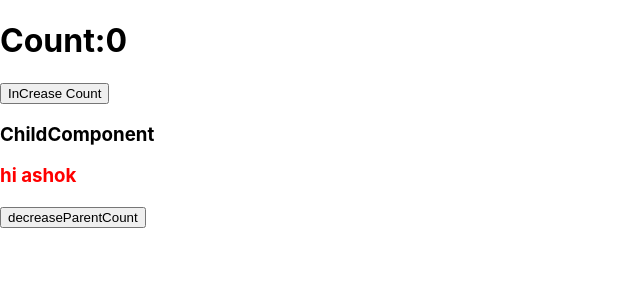
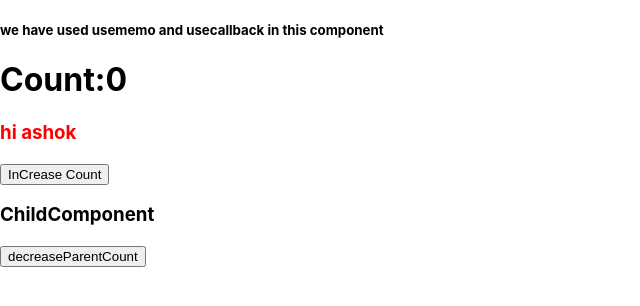
Before and after one commit to ashok-virat/React-top-api, a React (Create React App) app: page /useMemo in a window 1280 px wide. Shown: the top 306 px of the page, without its empty margins (0-640 px from the left). Built offline with nearby package versions, Linux system fonts and the light colour scheme.

Commit message:
use memo added to the parent component

```diff
--- a/src/Component/Home.js
+++ b/src/Component/Home.js
@@ -29,7 +29,7 @@ const Home = () => {
                 color: "white",
               }}
             >
-              useMemo
+              React Top Level Api
             </Link>
           </li>
         </ul>
--- a/src/Component/UseMemo/UseMemoChild.js
+++ b/src/Component/UseMemo/UseMemoChild.js
@@ -1,14 +1,13 @@
 import React, { memo } from "react";
 
 const UseMemoChild = memo((props) => {
-  const { decreaseCount,getCount } = props;
+  const { decreaseCount } = props;
   //memo component only render if the component props changes
   //see the console
   console.log("use memo child render");
   return (
     <div>
       <h3>ChildComponent</h3>
-      <h3 style={{ color: "red" }}>{getCount}</h3>
       <button onClick={decreaseCount}>decreaseParentCount</button>
     </div>
   );
--- a/src/Component/UseMemo/UseMemoParent.js
+++ b/src/Component/UseMemo/UseMemoParent.js
@@ -34,9 +34,11 @@ const useMemoParent = () => {
 
   return (
     <div>
+      <h5>we have used usememo and usecallback in this component</h5>
       <h1>Count:{count.count}</h1>
+      <h3 style={{ color: "red" }}>{getCount}</h3>
       <button onClick={increaseCount}>InCrease Count</button>
-      <UseMemoChild decreaseCount={decreaseCount} getCount={getCount}></UseMemoChild>
+      <UseMemoChild decreaseCount={decreaseCount}></UseMemoChild>
     </div>
   );
 };
```
